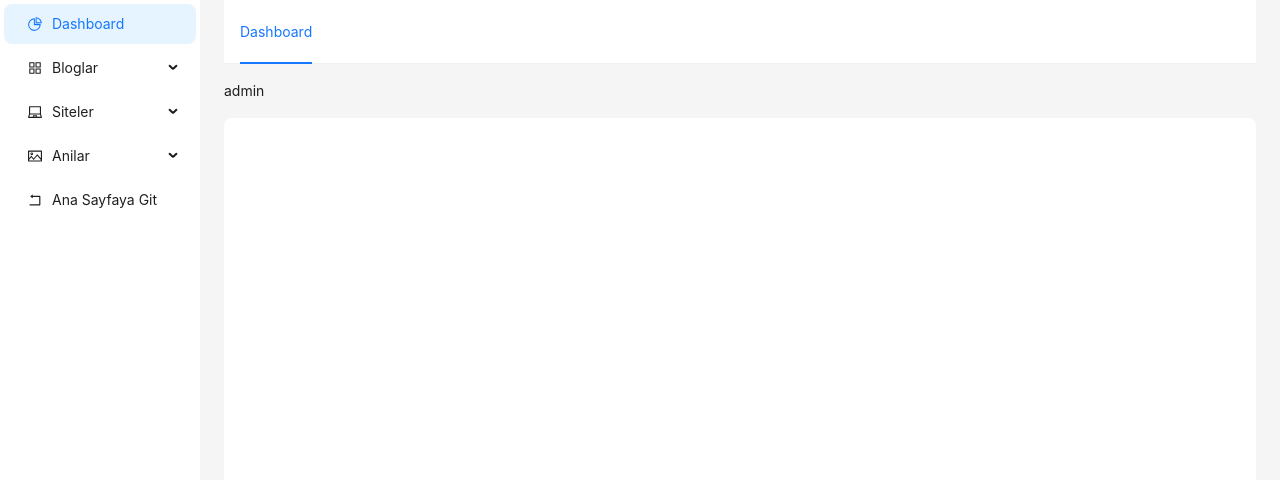
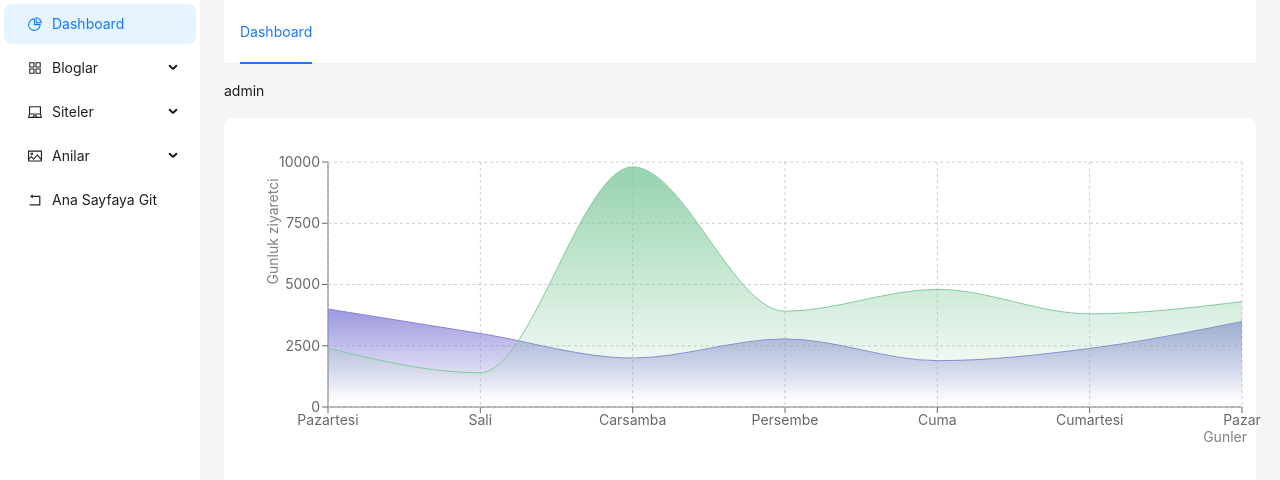
Before and after one commit to Sadre321/blogApp, a React (Vite) app in the folder client/: page /admin in a window 1280 px wide. Shown: the top 480 px of the page. Built offline with nearby package versions, Linux system fonts and the light colour scheme.

Commit message:
Recharts entegrasyonu yapildi ve dsahboard anasayfasi olusturuldu

```diff
--- a/client/package.json
+++ b/client/package.json
@@ -14,7 +14,8 @@
     "react": "^18.3.1",
     "react-dom": "^18.3.1",
     "react-icons": "^5.4.0",
-    "react-router": "^7.1.3"
+    "react-router": "^7.1.3",
+    "recharts": "^2.15.1"
   },
   "devDependencies": {
     "@eslint/js": "^9.17.0",
--- a/client/src/App.tsx
+++ b/client/src/App.tsx
@@ -1,5 +1,6 @@
 import { Route, Routes } from 'react-router'
 import Home from "./Pages/Home";
+import Dashboard from "./Pages/Dashboard/Dashboard";
 import Blog from "./Pages/Blog/Blog";
 import AdminBlog from "./Pages/Dashboard/Blog/Blog";
 import AdminBlogCreate from "./Pages/Dashboard/Blog/BlogCreate";
@@ -16,6 +17,7 @@ function App() {
     <>
       <Routes>
         <Route path="/" element={<Home/>}/>
+        <Route path="/admin" element={<Dashboard/>}/>
         <Route path="/blogs" element={<Blog/>}/>
         <Route path="/bookmarks" element={<Bookmark/>}/>
         <Route path="/dump" element={<Dump/>}/>
--- /dev/null
+++ b/client/src/Pages/Dashboard/Dashboard.tsx
@@ -0,0 +1,54 @@
+import React from "react";
+import { AreaChart, Area, XAxis, YAxis, CartesianGrid, Tooltip } from "recharts";
+
+const Dashboard: React.FC = () => {
+  const data = [
+    { name: "Pazartesi", uv: 4000, pv: 2400 },
+    { name: "Sali", uv: 3000, pv: 1398 },
+    { name: "Carsamba", uv: 2000, pv: 9800 },
+    { name: "Persembe", uv: 2780, pv: 3908 },
+    { name: "Cuma", uv: 1890, pv: 4800 },
+    { name: "Cumartesi", uv: 2390, pv: 3800 },
+    { name: "Pazar", uv: 3490, pv: 4300 },
+  ];
+
+  return (
+    <AreaChart
+      width={window.innerWidth * 0.8} // Ekran boyutuna göre dinamik genişlik
+      height={300} // Yüksekliği esnek tutarak daha iyi görünüm
+      data={data}
+      margin={{ top: 20, right: 30, left: 20, bottom: 5 }} // Margin değerini güncelledim
+    >
+      <defs>
+        <linearGradient id="colorUv" x1="0" y1="0" x2="0" y2="1">
+          <stop offset="5%" stopColor="#8884d8" stopOpacity={0.8} />
+          <stop offset="95%" stopColor="#8884d8" stopOpacity={0} />
+        </linearGradient>
+        <linearGradient id="colorPv" x1="0" y1="0" x2="0" y2="1">
+          <stop offset="5%" stopColor="#82ca9d" stopOpacity={0.8} />
+          <stop offset="95%" stopColor="#82ca9d" stopOpacity={0} />
+        </linearGradient>
+      </defs>
+      <XAxis dataKey="name" label={{ value: 'Gunler', position: 'insideBottomRight', offset: -5 }} />
+      <YAxis label={{ value: 'Gunluk ziyaretci ', angle: -90, position: 'insideLeft' }} />
+      <CartesianGrid strokeDasharray="3 3" />
+      <Tooltip />
+      <Area
+        type="monotone"
+        dataKey="uv"
+        stroke="#8884d8"
+        fillOpacity={1}
+        fill="url(#colorUv)"
+      />
+      <Area
+        type="monotone"
+        dataKey="pv"
+        stroke="#82ca9d"
+        fillOpacity={1}
+        fill="url(#colorPv)"
+      />
+    </AreaChart>
+  );
+};
+
+export default Dashboard;
```
Also changed, not shown: 1 other file (tests, documents, lock files or other folders).
